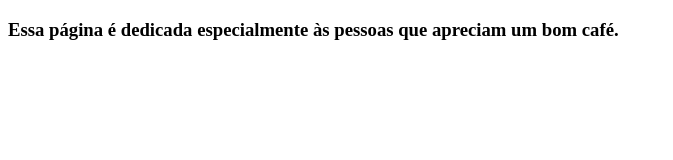
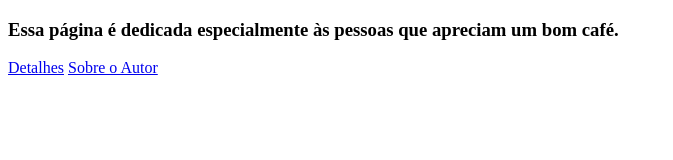
Before and after one commit to CarlosBR1964/ProjetoGit, a plain HTML site: page index.html in a window 1280 px wide. Shown: the whole page, without its empty margins (0-673 px from the left). Drawn offline with Linux system fonts and the light colour scheme.

Commit message:
Referenciando os html

```diff
--- a/index.html
+++ b/index.html
@@ -8,7 +8,7 @@
 </head>
 <body>
   <h3><p>Essa página é dedicada especialmente às pessoas que apreciam um bom café.</p></h3>
-  <a href="Detalhes"></a>
-  <a href="Sobre o autor"></a>
+  <a href="Detalhes.html">Detalhes</a>
+  <a href="Autor.html">Sobre o Autor</a>
 </body>
 </html>
```
